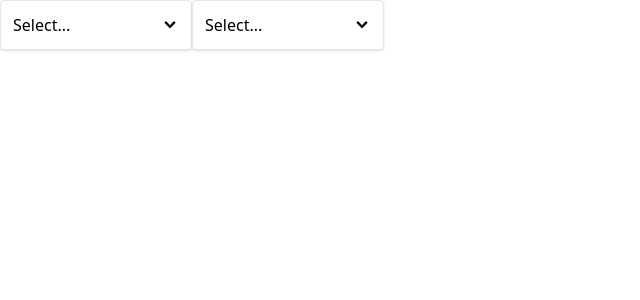
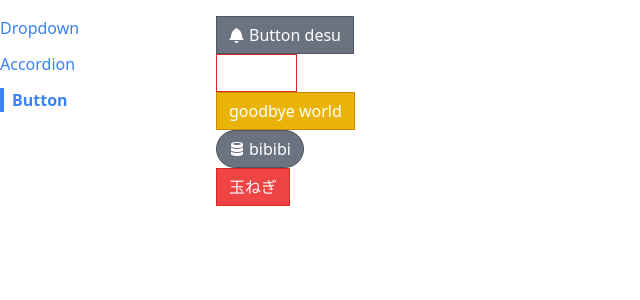
Before and after one commit to kyoya-oga/react-comps, a React (Create React App) app: page /button in a window 1280 px wide. Shown: the top 300 px of the page, without its empty margins (0-640 px from the left). Built offline with nearby package versions, Linux system fonts and the light colour scheme.

Commit message:
added  navigation and custom router.

```diff
--- a/src/App.js
+++ b/src/App.js
@@ -1,30 +1,24 @@
-import { useState } from 'react';
-import Dropdown from './components/Dropdown';
+import Route from './components/Route';
+import Sidebar from './components/Sidebar';
+import AccordionPage from './pages/AccordionPage';
+import ButtonPage from './pages/ButtonPage';
+import DropdownPage from './pages/DropdownPage';
 
 function App() {
-  const [selection, setSelection] = useState(null);
-
-  const handleSelect = (option) => {
-    setSelection(option);
-  };
-  const options = [
-    {
-      label: 'Red',
-      value: 'red',
-    },
-    {
-      label: 'Green',
-      value: 'green',
-    },
-    {
-      label: 'Blue',
-      value: 'blue',
-    },
-  ];
   return (
-    <div className="flex">
-      <Dropdown options={options} value={selection} onChange={handleSelect} />
-      <Dropdown options={options} value={selection} onChange={handleSelect} />
+    <div className="container mx-auto grid grid-cols-6 gap-4 mt-4">
+      <Sidebar />
+      <div className="col-span-5">
+        <Route path="/accordion">
+          <AccordionPage />
+        </Route>
+        <Route path="/button">
+          <ButtonPage />
+        </Route>
+        <Route path="/">
+          <DropdownPage />
+        </Route>
+      </div>
     </div>
   );
 }
--- /dev/null
+++ b/src/components/Link.js
@@ -0,0 +1,28 @@
+import classNames from 'classnames';
+import React from 'react';
+import useNavigation from '../hooks/useNavigation';
+
+function Link({ to, children, className, activeClassName }) {
+  const { navigate, currentPath } = useNavigation();
+
+  const classes = classNames(
+    'text-blue-500',
+    className,
+    currentPath === to && activeClassName
+  );
+
+  const handleClick = (e) => {
+    if (e.metaKey || e.ctrlKey) {
+      return;
+    }
+    e.preventDefault();
+    navigate(to);
+  };
+  return (
+    <a href={to} onClick={handleClick} className={classes}>
+      {children}
+    </a>
+  );
+}
+
+export default Link;
--- /dev/null
+++ b/src/components/Route.js
@@ -0,0 +1,13 @@
+import useNavigation from '../hooks/useNavigation';
+
+function Route({ path, children }) {
+  const { currentPath } = useNavigation();
+
+  if (path === currentPath) {
+    return children;
+  }
+
+  return null;
+}
+
+export default Route;
--- /dev/null
+++ b/src/components/Sidebar.js
@@ -0,0 +1,29 @@
+import React from 'react';
+import Link from './Link';
+
+function Sidebar() {
+  const links = [
+    { path: '/', label: 'Dropdown' },
+    { path: '/accordion', label: 'Accordion' },
+    { path: '/button', label: 'Button' },
+  ];
+
+  const renderedLinks = links.map((link) => {
+    return (
+      <Link
+        key={link.label}
+        to={link.path}
+        activeClassName="font-bold border-l-4 border-blue-500 pl-2"
+      >
+        {link.label}
+      </Link>
+    );
+  });
+  return (
+    <div className="sticky top-0 overflow-y-scroll flex flex-col items-start space-y-3">
+      {renderedLinks}
+    </div>
+  );
+}
+
+export default Sidebar;
--- /dev/null
+++ b/src/context/navigation.js
@@ -0,0 +1,31 @@
+import { createContext, useEffect, useState } from 'react';
+
+const NavigationContext = createContext();
+
+export function NavigationProvider({ children }) {
+  const [currentPath, setCurrentPath] = useState(window.location.pathname);
+
+  useEffect(() => {
+    const handler = () => {
+      setCurrentPath(window.location.pathname);
+    };
+    window.addEventListener('popstate', handler);
+
+    return () => {
+      window.removeEventListener('popstate', handler);
+    };
+  }, []);
+
+  const navigate = (to) => {
+    window.history.pushState({}, '', to);
+    setCurrentPath(to);
+  };
+
+  return (
+    <NavigationContext.Provider value={{ navigate, currentPath }}>
+      {children}
+    </NavigationContext.Provider>
+  );
+}
+
+export default NavigationContext;
--- /dev/null
+++ b/src/hooks/useNavigation.js
@@ -0,0 +1,8 @@
+import { useContext } from 'react';
+import NavigationContext from '../context/navigation';
+
+function useNavigation() {
+  return useContext(NavigationContext);
+}
+
+export default useNavigation;
--- a/src/index.js
+++ b/src/index.js
@@ -1,11 +1,14 @@
 import React from 'react';
 import ReactDOM from 'react-dom/client';
 import App from './App';
+import { NavigationProvider } from './context/navigation';
 import './index.css';
 
 const root = ReactDOM.createRoot(document.getElementById('root'));
 root.render(
   <React.StrictMode>
-    <App />
+    <NavigationProvider>
+      <App />
+    </NavigationProvider>
   </React.StrictMode>
 );
--- a/src/pages/ButtonPage.js
+++ b/src/pages/ButtonPage.js
@@ -3,9 +3,7 @@ import { GoBell, GoCloudDownload, GoDatabase } from 'react-icons/go';
 import Button from '../components/Button';
 
 function ButtonPage() {
-  const handleClick = () => {
-    console.log('clicked');
-  };
+  const handleClick = () => {};
   return (
     <div>
       <div>
--- /dev/null
+++ b/src/pages/DropdownPage.js
@@ -0,0 +1,29 @@
+import React, { useState } from 'react';
+import Dropdown from '../components/Dropdown';
+
+function DropdownPage() {
+  const [selection, setSelection] = useState(null);
+
+  const handleSelect = (option) => {
+    setSelection(option);
+  };
+  const options = [
+    {
+      label: 'Red',
+      value: 'red',
+    },
+    {
+      label: 'Green',
+      value: 'green',
+    },
+    {
+      label: 'Blue',
+      value: 'blue',
+    },
+  ];
+  return (
+    <Dropdown options={options} value={selection} onChange={handleSelect} />
+  );
+}
+
+export default DropdownPage;
```
